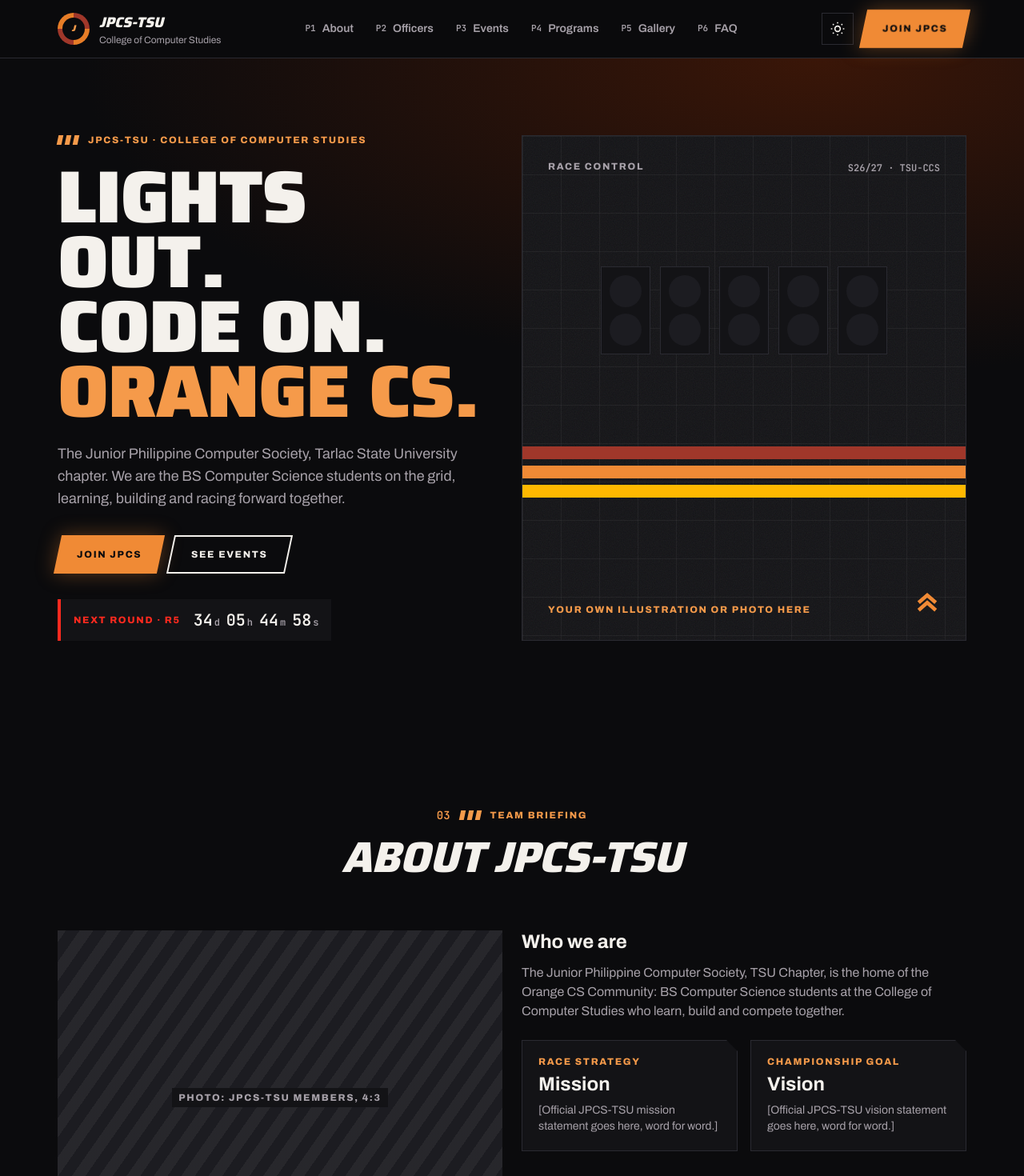
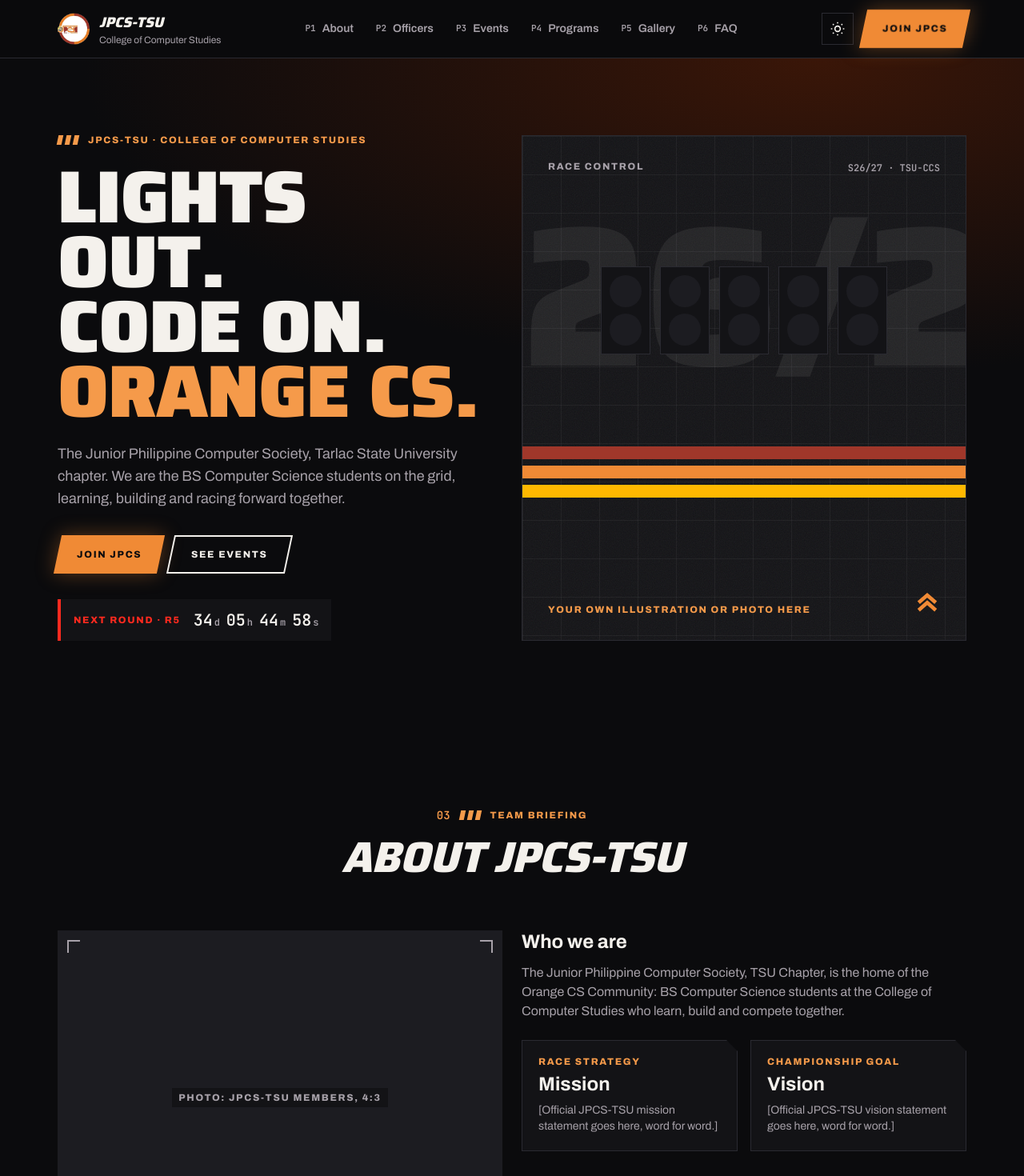
Before and after one commit to Cypher0924/jpcs-site, a Next.js app: page / in a window 1280 px wide. Shown: the top 1470 px of the page at 80% size. Built offline with nearby package versions, Linux system fonts and the light colour scheme.

Commit message:
feat/official-logo-and-figma-polish

```diff
--- a/components/hero.tsx
+++ b/components/hero.tsx
@@ -29,6 +29,14 @@
 function HeroVisual() {
   return (
     <div className="telemetry-grid grain relative flex aspect-[4/3] flex-col justify-between overflow-hidden border border-line bg-surface p-5 sm:p-8 lg:aspect-auto lg:h-full">
+      {/* Season mark watermark, sits behind the gantry */}
+      <span
+        aria-hidden
+        className="pointer-events-none absolute inset-x-0 top-[12%] -z-10 text-center font-display text-[clamp(9rem,6rem+12vw,18.75rem)] leading-none font-black text-ink opacity-[0.07] [font-stretch:62%]"
+      >
+        26/27
+      </span>
+
       <div className="flex items-start justify-between">
         <span className="type-label text-ink-muted">Race control</span>
         <span className="type-data text-xs text-ink-muted">S26/27 · TSU-CCS</span>
--- /dev/null
+++ b/components/officer-carousel.tsx
@@ -0,0 +1,37 @@
+"use client";
+
+import { useRef, useState, type ReactNode } from "react";
+
+/** Mobile swipe carousel with position dots; becomes a plain grid from md up. */
+export function OfficerCarousel({ count, children }: { count: number; children: ReactNode }) {
+  const ref = useRef<HTMLUListElement>(null);
+  const [active, setActive] = useState(0);
+
+  function onScroll() {
+    const el = ref.current;
+    const first = el?.firstElementChild as HTMLElement | null;
+    if (!el || !first) return;
+    const step = first.offsetWidth + parseFloat(getComputedStyle(el).columnGap || "0");
+    setActive(Math.min(count - 1, Math.round(el.scrollLeft / step)));
+  }
+
+  return (
+    <>
+      <ul
+        ref={ref}
+        onScroll={onScroll}
+        className="-mx-5 flex snap-x snap-mandatory gap-4 overflow-x-auto px-5 pb-4 md:mx-0 md:grid md:grid-cols-3 md:gap-6 md:overflow-visible md:px-0 lg:grid-cols-4"
+      >
+        {children}
+      </ul>
+      <div aria-hidden className="mt-4 flex justify-center gap-1.5 md:hidden">
+        {Array.from({ length: count }, (_, i) => (
+          <span
+            key={i}
+            className={`h-1.5 rounded-full transition-all duration-300 ${i === active ? "w-5 bg-accent" : "w-1.5 bg-line"}`}
+          />
+        ))}
+      </div>
+    </>
+  );
+}
--- a/components/sections.tsx
+++ b/components/sections.tsx
@@ -1,6 +1,7 @@
 import { about, contact, faqs, gallery, navLinks, nextEvent, officers, programs, rounds, stats } from "@/lib/content";
 import { Countdown } from "./countdown";
 import { OfficerCard } from "./officer-card";
+import { OfficerCarousel } from "./officer-carousel";
 import { Stat } from "./stat";
 import { Button, CheckeredStrip, Chevrons, Container, LogoMark, PhotoSlot, SectionHeader, SpeedSlashes } from "./ui";
 
@@ -58,14 +59,14 @@
     <section id="officers" className="py-20 md:py-28">
       <Container>
         <SectionHeader index="05" eyebrow="Driver lineup" title="Officers" sub="Meet the team. Tap a card to flip it." />
-        {/* Mobile: swipe carousel showing ~1.3 cards. Desktop: 4 x 2 grid. */}
-        <ul className="-mx-5 flex snap-x snap-mandatory gap-4 overflow-x-auto px-5 pb-4 md:mx-0 md:grid md:grid-cols-3 md:gap-6 md:overflow-visible md:px-0 lg:grid-cols-4">
+        {/* Mobile: swipe carousel showing ~1.3 cards with position dots. Desktop: 4 x 2 grid. */}
+        <OfficerCarousel count={officers.length}>
           {officers.map((o) => (
             <li key={o.number} className="w-[75%] shrink-0 snap-start md:w-auto">
               <OfficerCard officer={o} />
             </li>
           ))}
-        </ul>
+        </OfficerCarousel>
       </Container>
     </section>
   );
@@ -187,10 +188,14 @@
         <ul className="grid grid-cols-2 gap-3 md:grid-cols-4 md:grid-rows-2 md:gap-4">
           {gallery.map((g, i) => (
             <li key={i} className={`relative ${i === 0 ? "col-span-2 md:row-span-2" : ""}`}>
-              <PhotoSlot label={g.caption} className={i === 0 ? "aspect-[4/3] md:aspect-auto md:h-full" : "aspect-square"} />
+              <PhotoSlot
+                label={g.caption}
+                tone="surface"
+                className={i === 0 ? "aspect-[4/3] md:aspect-auto md:h-full" : "aspect-square"}
+              />
               {/* Pit-board caption */}
               <span className="type-data absolute bottom-2 left-2 bg-carbon-950 px-2 py-1 text-[11px] text-chevron">
-                P{i + 1} · 📷 {g.credit}
+                P{i + 1} · Photo: {g.credit}
               </span>
             </li>
           ))}
@@ -209,7 +214,13 @@
   return (
     <section id="join" className="grain overflow-hidden bg-accent text-accent-ink">
       <CheckeredStrip className="[--ink:var(--color-carbon-950)]" />
-      <Container className="py-20 text-center md:py-24">
+      <Container className="relative py-20 text-center md:py-24">
+        <span
+          aria-hidden
+          className="pointer-events-none absolute inset-0 -z-10 grid place-items-center font-display text-[clamp(8rem,4rem+18vw,21rem)] leading-none font-black whitespace-nowrap uppercase opacity-[0.08] [font-stretch:62%]"
+        >
+          Box box
+        </span>
         <p className="type-label flex items-center justify-center gap-3">
           <SpeedSlashes /> Get your superlicence <SpeedSlashes />
         </p>
@@ -271,7 +282,7 @@
       <Container className="grid gap-10 py-14 md:grid-cols-12">
         <div className="md:col-span-4">
           <div className="flex items-center gap-3">
-            <LogoMark className="[--canvas:var(--color-carbon-950)]" />
+            <LogoMark size={48} />
             <span className="leading-tight">
               <span className="block font-display text-lg font-extrabold italic [font-stretch:125%]">JPCS-TSU</span>
               <span className="block text-xs text-paper-400">College of Computer Studies</span>
--- a/components/ui.tsx
+++ b/components/ui.tsx
@@ -1,3 +1,4 @@
+import Image from "next/image";
 import type { ComponentProps, ReactNode } from "react";
 
 type ButtonVariant = "primary" | "outline" | "signal";
@@ -76,43 +77,46 @@
   );
 }
 
-/** Stand-in for real photos (no AI images allowed, IRR p.8). */
+const viewfinderCorners = [
+  "top-3 left-3 border-t-2 border-l-2",
+  "top-3 right-3 border-t-2 border-r-2",
+  "bottom-3 left-3 border-b-2 border-l-2",
+  "right-3 bottom-3 border-r-2 border-b-2",
+];
+
+/** Stand-in for real photos (no AI images allowed, IRR p.8). Viewfinder corners echo F1 broadcast framing. */
 export function PhotoSlot({
   label,
+  tone = "surface-2",
   className = "",
 }: {
   label: string;
+  /** Use "surface" when the slot sits on a surface-2 section, so it stays visible. */
+  tone?: "surface" | "surface-2";
   className?: string;
 }) {
   return (
     <div
-      className={`relative grid place-items-center overflow-hidden bg-surface-2 text-ink-muted ${className}`}
-      style={{
-        backgroundImage:
-          "repeating-linear-gradient(-55deg, transparent 0 14px, var(--grid-line) 14px 28px)",
-      }}
+      className={`relative grid place-items-center overflow-hidden text-ink-muted ${tone === "surface" ? "bg-surface" : "bg-surface-2"} ${className}`}
     >
+      {viewfinderCorners.map((pos) => (
+        <span key={pos} aria-hidden className={`absolute size-4 border-ink-muted ${pos}`} />
+      ))}
       <span className="type-label bg-surface px-2 py-1.5">{label}</span>
     </div>
   );
 }
 
-/** Placeholder lockup. Swap for the official JPCS-TSU logo file. */
-export function LogoMark({ className = "" }: { className?: string }) {
+/** Official JPCS TSU-Chapter logo, shown as a white badge so it reads on both themes. */
+export function LogoMark({ size = 40, className = "" }: { size?: number; className?: string }) {
   return (
-    <span
-      aria-hidden
-      className={`grid size-10 shrink-0 place-items-center rounded-full ${className}`}
-      style={{
-        // Ring split like the official logo: orange / maroon quarters
-        background:
-          "conic-gradient(var(--color-jpcs-maroon) 0 25%, var(--color-jpcs-orange) 0 50%, var(--color-jpcs-maroon) 0 75%, var(--color-jpcs-orange) 0)",
-      }}
-    >
-      <span className="grid size-7 place-items-center rounded-full bg-canvas font-display text-[11px] font-black italic text-accent-text">
-        J
-      </span>
-    </span>
+    <Image
+      src="/brand/jpcs-tsu-logo.png"
+      alt=""
+      width={size}
+      height={size}
+      className={`shrink-0 ${className}`}
+    />
   );
 }
 
```
Also changed, not shown: public/brand/jpcs-tsu-logo.png (added).
